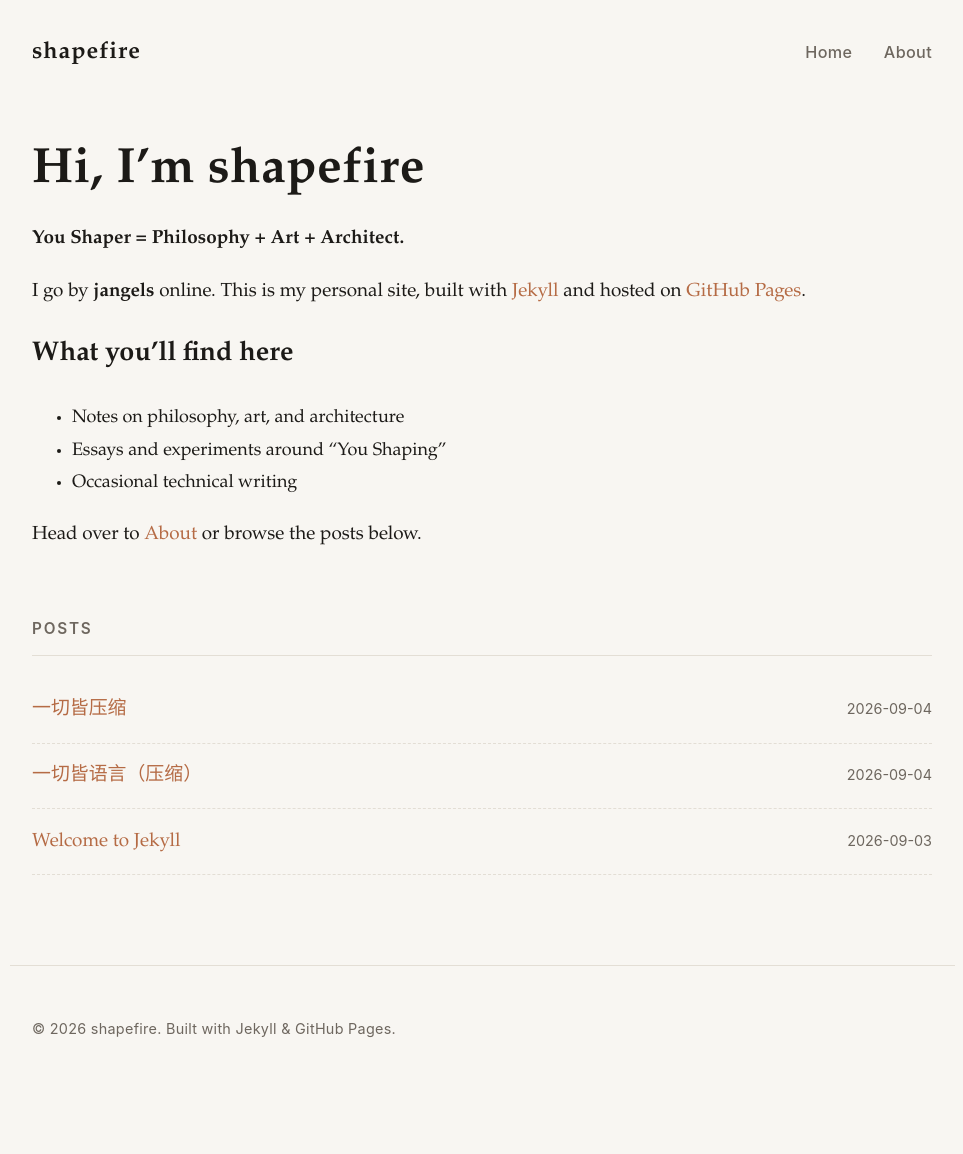
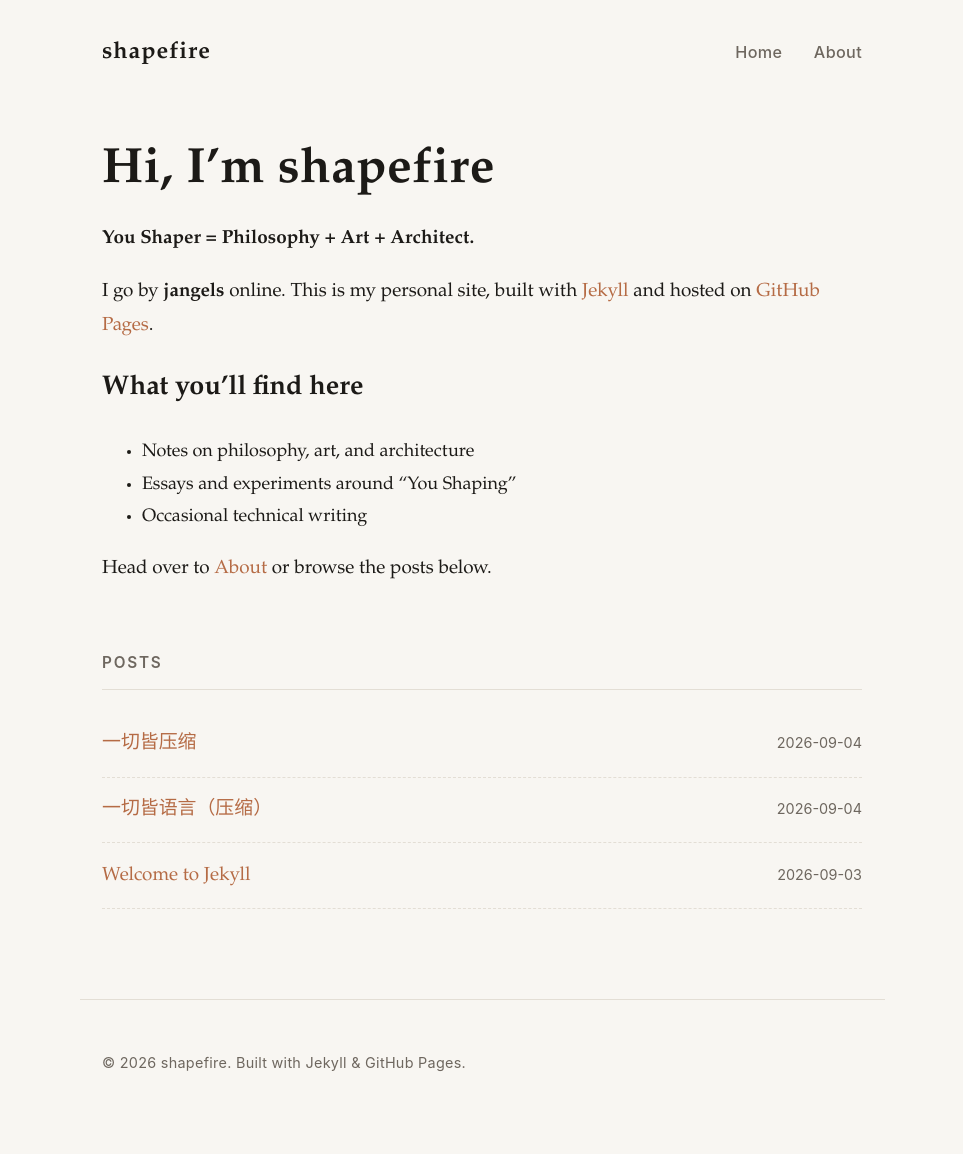
Before and after one commit to jangels/jangels.github.io, a Jekyll site: the page built from docs/index.md, in a window 1280 px wide. Shown: the whole page, without its empty margins (158-1121 px from the left). Built offline with Jekyll 4.4.1, drawn with Linux system fonts in a browser that asks for light colours; our own code applies the rules of GitHub Pages for plain Markdown files; before the commit the page ends 1120 px from its top, so only the background shows below that.

Commit message:
Narrow content column back to ~38 CJK chars per line

```diff
--- a/docs/assets/css/style.css
+++ b/docs/assets/css/style.css
@@ -6,7 +6,10 @@
   --accent-light: #d99e7a;
   --line: #e3ded5;
   --card: #fffdf9;
-  --max: 900px;
+  /* 正文行宽：去掉卡片内边距后约 660px，≈ 38 个汉字/行
+     业界最佳实践：英文 45–75 字符（Bringhurst 建议 66），WCAG AAA 上限 80；
+     汉字信息密度高，中文正文舒适区为 30–42 字/行，取中位偏上 */
+  --max: 760px;
   --sans: -apple-system, BlinkMacSystemFont, "PingFang SC", "Microsoft YaHei", "Noto Sans SC", sans-serif;
   --serif: "Noto Serif SC", "Songti SC", "STSong", "Iowan Old Style", "Palatino Linotype", Georgia, "Times New Roman", serif;
 }
```
